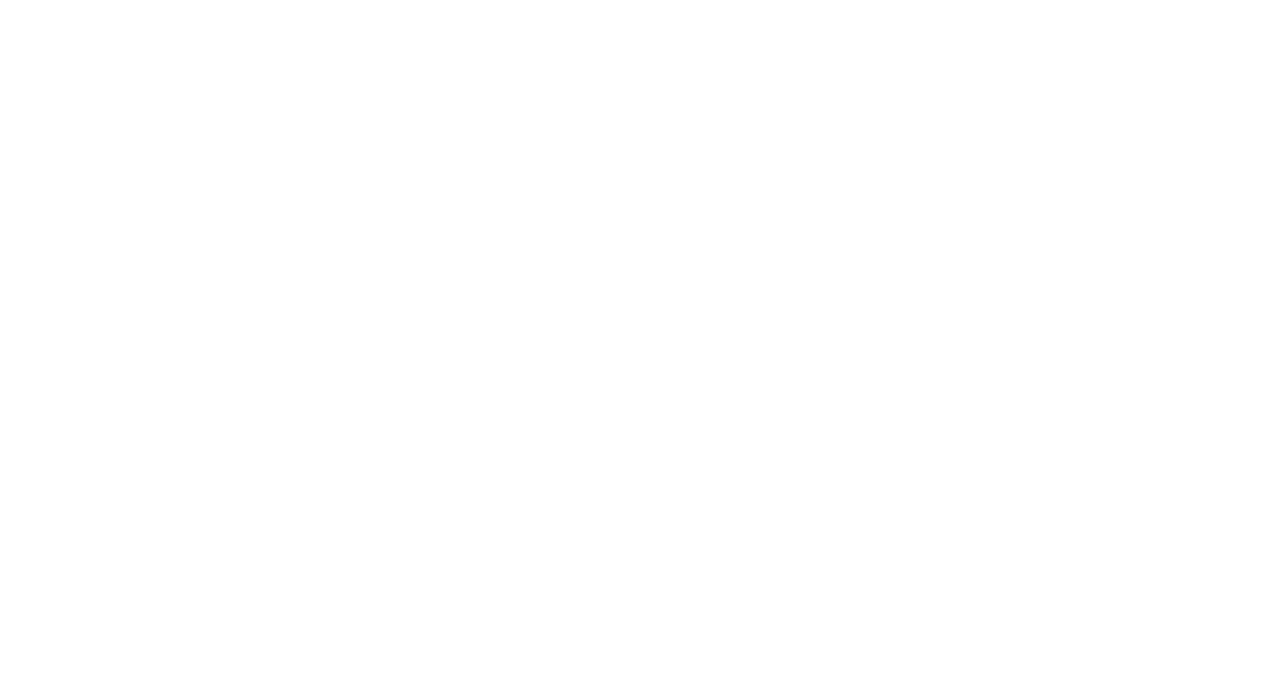
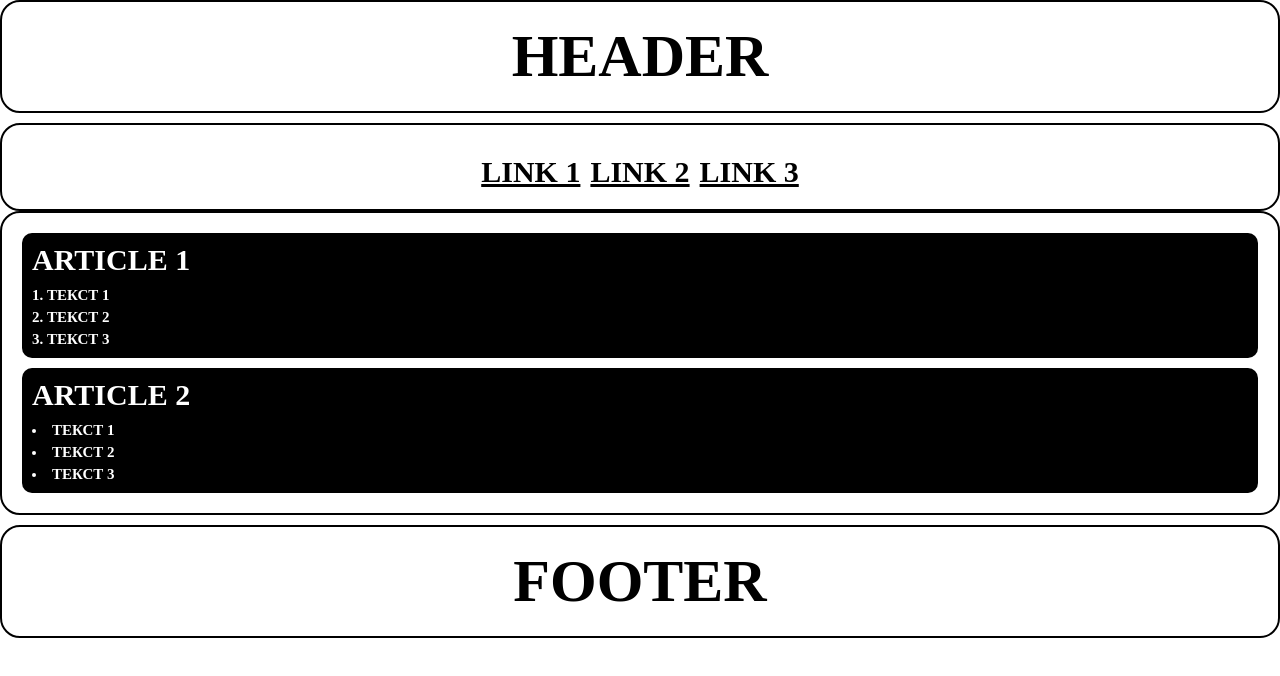
Before and after one commit to js-tasks-ru/htmlcss-20250313_kirilldolbnya6, a website: page 02-dz0/01-semantic-mockup/solution.html in a window 1280 px wide. Drawn offline with Linux system fonts and the light colour scheme.

Commit message:
Вводные материалы задача 1

```diff
--- a/02-dz0/01-semantic-mockup/solution.html
+++ b/02-dz0/01-semantic-mockup/solution.html
@@ -1,4 +1,137 @@
-<!DOCTYPE html>
+<!doctype html>
 <html lang="ru">
-    <!-- Ваше решение -->
+<head>
+    <meta charset="UTF-8">
+    <meta name="viewport"
+          content="width=device-width, user-scalable=no, initial-scale=1.0, maximum-scale=1.0, minimum-scale=1.0">
+    <meta http-equiv="X-UA-Compatible" content="ie=edge">
+    <title>Вводные материалы - задача 1</title>
+</head>
+<body>
+    <header class="header">header</header>
+    <nav class="nav">
+        <a href="#">link 1</a>
+        <a href="#">link 2</a>
+        <a href="#">link 3</a>
+    </nav>
+    <main class="main">
+        <article class="article">
+            article 1
+            <ol class="article__list">
+                <li class="article__list-item">текст 1</li>
+                <li class="article__list-item">текст 2</li>
+                <li class="article__list-item">текст 3</li>
+            </ol>
+        </article>
+        <article class="article">
+            article 2
+            <ul class="article__list">
+                <li class="article__list-item">текст 1</li>
+                <li class="article__list-item">текст 2</li>
+                <li class="article__list-item">текст 3</li>
+            </ul>
+        </article>
+    </main>
+    <footer class="footer">footer</footer>
+    <style>
+        *{
+            padding: 0;
+            margin: 0;
+            box-sizing: border-box;
+            text-decoration: none;
+        }
+
+        .header {
+            padding: 20px;
+            border: 2px solid #000;
+            border-radius: 20px;
+            background: #FFF;
+
+            color: #000;
+            font-size: 60px;
+            font-weight: bold;
+            text-align: center;
+            text-transform: uppercase;
+        }
+
+        .nav{
+            margin-top: 10px;
+            padding: 20px;
+            border: 2px solid #000;
+            border-radius: 20px;
+            background: #FFF;
+            display: flex;
+            align-items: center;
+            justify-content: center;
+            gap: 10px;
+        }
+
+        .nav a{
+            margin-top: 10px;
+            color: #000;
+            font-size: 30px;
+            font-weight: bold;
+            text-align: center;
+            text-decoration: underline;
+            text-transform: uppercase;
+        }
+
+        .main{
+            padding: 20px;
+            border: 2px solid #000;
+            border-radius: 20px;
+            background: #FFF;
+            display: flex;
+            flex-direction: column;
+            gap: 10px;
+        }
+
+        .main .article{
+            padding: 10px;
+            background: #000;
+            border-radius: 10px;
+
+            color: #FFF;
+            font-size: 30px;
+            font-weight: bold;
+            text-transform: uppercase;
+        }
+
+        .main .article ol{
+            margin-top: 10px;
+            list-style-position: inside;
+            color: #FFF;
+            font-size: 15px;
+            font-weight: bold;
+            text-transform: uppercase;
+        }
+
+        .main .article ul{
+            margin-top: 10px;
+            list-style-position: inside;
+            color: #FFF;
+            font-size: 15px;
+            font-weight: bold;
+            text-transform: uppercase;
+        }
+
+        .main .article li:not(:last-child){
+            margin-bottom: 5px;
+        }
+
+        .footer{
+            margin-top: 10px;
+            padding: 20px;
+            border: 2px solid #000;
+            border-radius: 20px;
+            background: #FFF;
+
+            color: #000;
+            font-size: 60px;
+            font-weight: bold;
+            text-align: center;
+            text-transform: uppercase;
+        }
+    </style>
+</body>
 </html>
```
